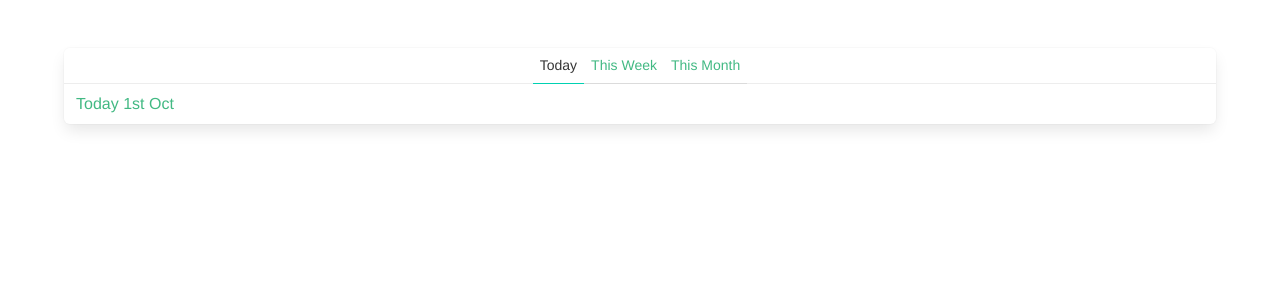
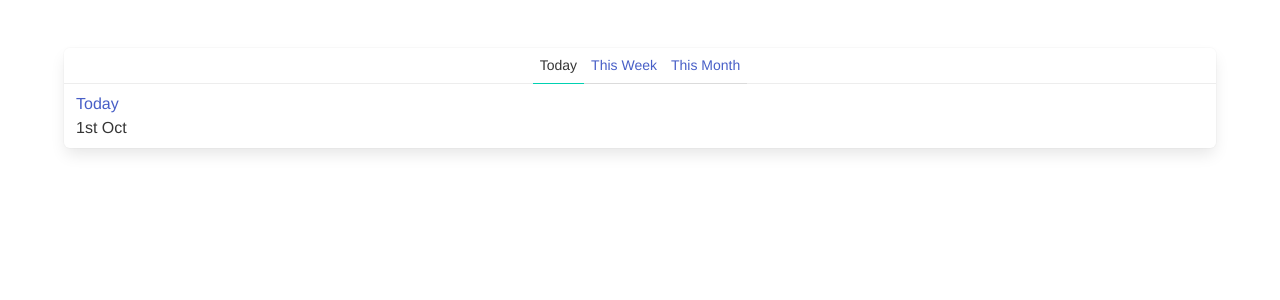
Before and after one commit to joma74/vuejs-composition-api, a Vue app: page / in a window 1280 px wide. Shown: the top 300 px of the page. Built offline with nearby package versions, Linux system fonts and the light colour scheme.

Commit message:
chore: Fix unwanted scoped styles

```diff
--- a/src/components/Timeline.vue
+++ b/src/components/Timeline.vue
@@ -64,19 +64,4 @@ export default defineComponent({
 })
 </script>
 
-<style scoped>
-h3 {
-  margin: 40px 0 0;
-}
-ul {
-  list-style-type: none;
-  padding: 0;
-}
-li {
-  display: inline-block;
-  margin: 0 10px;
-}
-a {
-  color: #42b983;
-}
-</style>
+<style scoped></style>
--- a/src/components/TimelinePost.vue
+++ b/src/components/TimelinePost.vue
@@ -1,8 +1,9 @@
 <template>
   <a :key="post.id" class="panel-block">
-    <a>{{ post.title }}</a
-    >&nbsp;
-    <div>{{ post.created.format("Do MMM") }}</div>
+    <div class="is-flex is-flex-direction-column is-align-items-flex-start">
+      <a>{{ post.title }}</a>
+      <div>{{ post.created.format("Do MMM") }}</div>
+    </div>
   </a>
 </template>
 
@@ -23,19 +24,4 @@ export default defineComponent({
 })
 </script>
 
-<style scoped>
-h3 {
-  margin: 40px 0 0;
-}
-ul {
-  list-style-type: none;
-  padding: 0;
-}
-li {
-  display: inline-block;
-  margin: 0 10px;
-}
-a {
-  color: #42b983;
-}
-</style>
+<style scoped></style>
```
